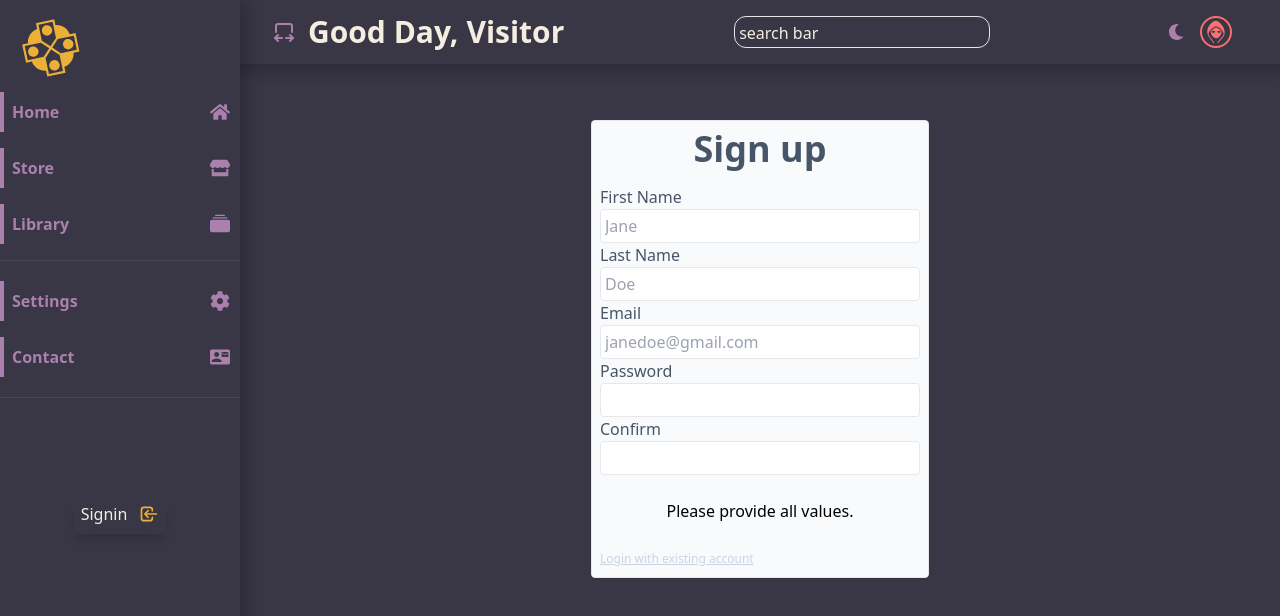
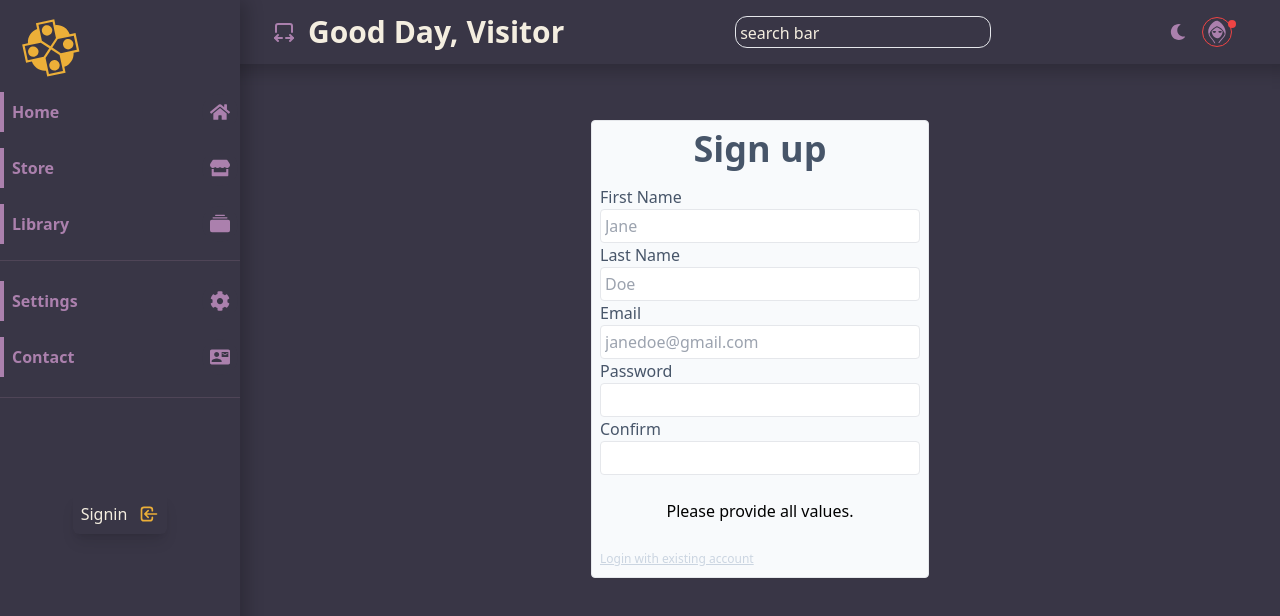
Before and after one commit to Samuel-Marien/free_game_app, a Next.js app: page /signin in a window 1280 px wide. Both pictures are taken after a click on the button 24 px from the left and 195 px from the top of the page. Shown: the top 616 px of the page. Built offline with nearby package versions, Linux system fonts and the light colour scheme; no server answers.

Commit message:
fix connection user infos

```diff
--- a/components/layout/Layout.js
+++ b/components/layout/Layout.js
@@ -27,10 +27,9 @@ const Layout = ({ children }) => {
   const { data: session, status } = useSession()
   const [toggleSidebar, setToggleSidebar] = useState(false)
   const [toggleMobilMenu, setToggleMobilMenu] = useState(false)
+  const { toggleDarktheme, setToggleDarktheme } = useContext(Context)
   const router = useRouter()
   const routerPath = router.pathname
-
-  const { toggleDarktheme, setToggleDarktheme } = useContext(Context)
 
   const logoutHandler = () => {
     signOut()
@@ -174,12 +173,16 @@ const Layout = ({ children }) => {
 
             {!toggleSidebar && (
               <ul className="pt-10 mb-5 space-y-3">
-                <li className=" h-10 w-10 mx-auto">
+                <li className=" h-10 w-10 mx-auto ">
+                  {session ? (
+                    <span className="absolute right-6 top-30 h-2 w-2 rounded-full bg-green-300"></span>
+                  ) : (
+                    <span className="absolute right-6 top-30 h-2 w-2 rounded-full bg-red-500"></span>
+                  )}
+
                   <p
-                    className={` text-2xl p-1 border-2  shadow-xs flex justify-center items-center  rounded-full ${
-                      session
-                        ? 'text-myViolet border-myViolet'
-                        : 'text-red-400 border-red-400'
+                    className={`flex justify-center items-center text-2xl border rounded-full p-1.5 text-myViolet ${
+                      session ? ' border-green-300' : ' border-red-500'
                     }`}
                   >
                     <span>
@@ -187,6 +190,16 @@ const Layout = ({ children }) => {
                     </span>
                   </p>
                 </li>
+                {session ? (
+                  <span className="text-xs pl-1.5 text-myViolet capitalize">
+                    samuel
+                  </span>
+                ) : (
+                  <span className="text-xs pl-2 text-red-500 capitalize">
+                    visitor
+                  </span>
+                )}
+
                 <ul
                   className={`flex  py-5 justify-between ${
                     toggleDarktheme
@@ -378,11 +391,15 @@ const Layout = ({ children }) => {
                   </li>
 
                   <li className="flex items-center">
+                    {session ? (
+                      <span className="absolute right-11 top-5 h-2 w-2 rounded-full bg-green-300"></span>
+                    ) : (
+                      <span className="absolute right-11 top-5 h-2 w-2 rounded-full bg-red-500"></span>
+                    )}
+
                     <p
-                      className={` text-2xl border-2 rounded-full p-0.5 ${
-                        session
-                          ? 'text-myViolet border-myViolet'
-                          : 'text-red-400 border-red-400'
+                      className={` text-2xl border rounded-full p-0.5 text-myViolet ${
+                        session ? ' border-green-300' : ' border-red-500'
                       }`}
                     >
                       <span>
```
